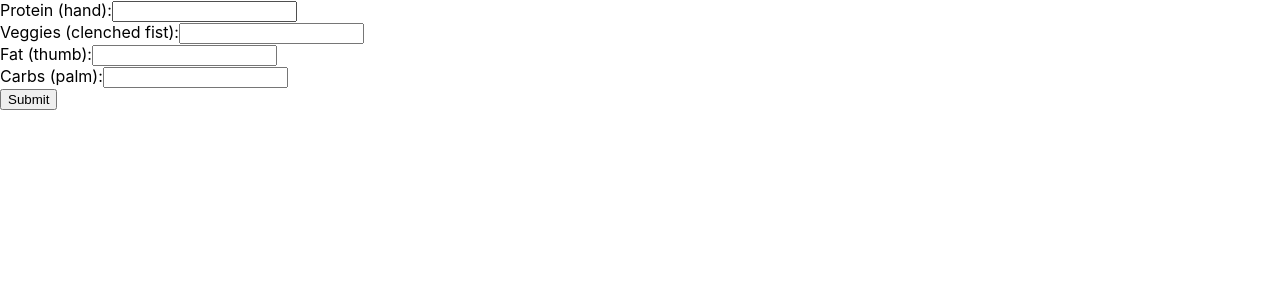
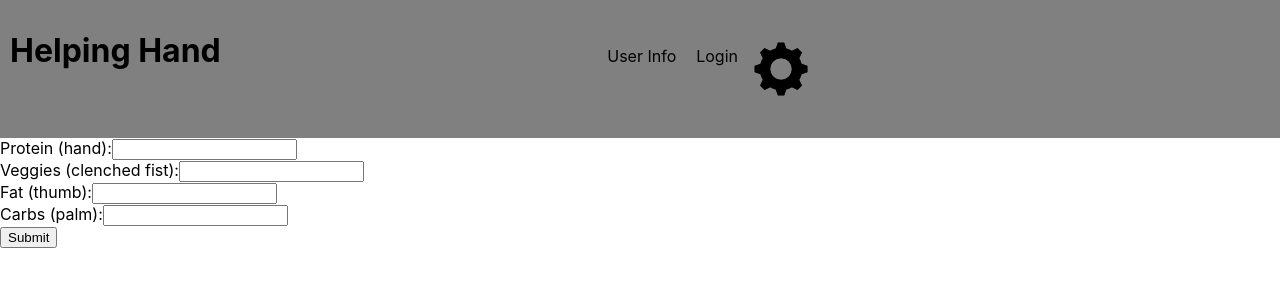
Before and after one commit to descush/ARCHIVE-food-journal, a React (Create React App) app in the folder frontend/food-journal/: page / in a window 1280 px wide. Shown: the top 300 px of the page. Built offline with nearby package versions, Linux system fonts and the light colour scheme.

Commit message:
added basic header

```diff
--- a/frontend/food-journal/src/App.tsx
+++ b/frontend/food-journal/src/App.tsx
@@ -3,6 +3,7 @@ import { getFood } from "./services/FoodService";
 import FoodForm from "./components/FoodForm";
 import { FoodContext } from "./components/FoodContext";
 import { FoodEntry, FoodEntries } from "./interface/FoodEntry";
+import { Header } from "./components/header/Header";
 
 
 
@@ -31,6 +32,7 @@ function App() {
 
   return (
     <div className="App">
+      <Header />
       <FoodContext.Provider value={{ addFood }}>
         <FoodForm />
       </FoodContext.Provider>
--- /dev/null
+++ b/frontend/food-journal/src/components/Home.tsx
@@ -0,0 +1,5 @@
+export  function Home() {
+    <div>
+
+    </div>
+}
--- /dev/null
+++ b/frontend/food-journal/src/components/header/Header.css
@@ -0,0 +1,20 @@
+.headercontainer {
+    display: flex;
+    background-color: grey;
+    justify-content: space-between;
+    padding: 10px;
+}
+
+.options {
+    display: flex;
+    list-style-type: none;
+    padding: 10px;
+}
+
+li {
+    padding: 10px;
+}
+
+img {
+    width: 10%;
+}
--- /dev/null
+++ b/frontend/food-journal/src/components/header/Header.tsx
@@ -0,0 +1,16 @@
+import './Header.css'
+import optionswheelimg from './optionswheel.png'
+
+export function Header() {
+    return (
+    <div className='headercontainer'>
+        <h1>Helping Hand</h1>
+        <ul className='options'>
+            <li>User Info</li>
+            <li>Login</li>
+            <img src={optionswheelimg} alt="Options Wheel" />
+        </ul>
+
+    </div>
+    )
+}
```
Also changed, not shown: frontend/food-journal/src/components/header/optionswheel.png (added).
